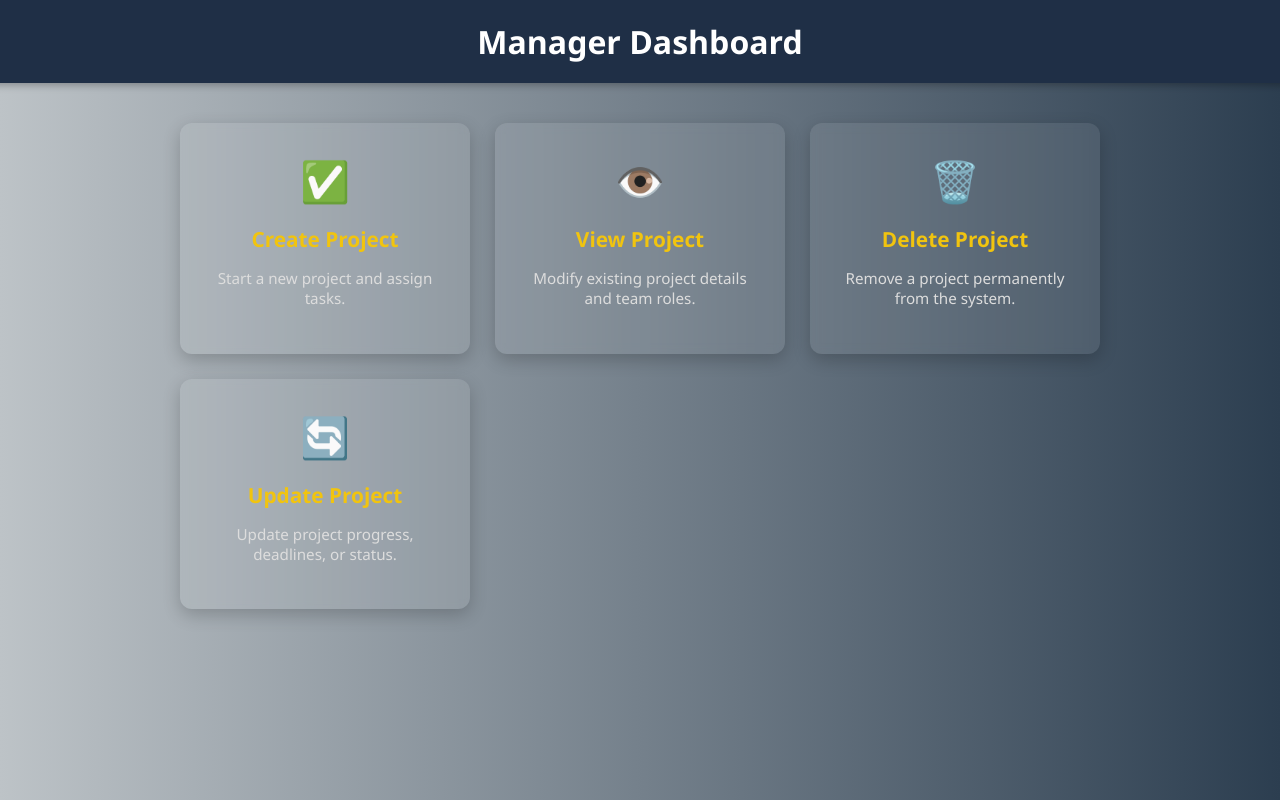
After one commit to kadambari-1110/Project-and-Task-Management, a Django app: page /manager_dashboard in a window 1280 px wide. The commit adds this page. Run offline with Django 5.2, Linux system fonts and the light colour scheme.

Commit message:
Frond end

```diff
--- a/myapp/models.py
+++ b/myapp/models.py
@@ -18,7 +18,7 @@ class task(models.Model):
     name = models.CharField(max_length=20)
     description = models.CharField(max_length=100)
     members = models.ForeignKey(User,on_delete=models.CASCADE,related_name="member")
-    status = models.CharField(choices=[('Pending','Pending'),('Completed','Completed')])
+    status = models.CharField(choices=[('Pending','Pending'),('Completed','Completed')],max_length=100)
     deadline = models.DateTimeField()
 
     def __str__(self):
--- a/myapp/urls.py
+++ b/myapp/urls.py
@@ -3,5 +3,12 @@ from django.urls import path,include
 from .import views
 
 urlpatterns = [
+    path('', views.home),
+    path('index',views.index),
+    path('login',views.login),
+    path('manager_dashboard',views.manager_dashboard),
+    path('team_lead_dashboard',views.team_lead_dashboard),
+    path('member_dashboard',views.member_dashboard),
+
 
 ]
--- a/myapp/views.py
+++ b/myapp/views.py
@@ -1,3 +1,24 @@
 from django.shortcuts import render,HttpResponse
+from.models import project,task
 
-# Create your views here.
+def home(request):
+    return render(request,"home.html")
+
+def login(request):
+    return render(request, "login.html")
+
+
+
+def index(request):
+    return render(request, "index.html")
+
+
+def manager_dashboard(request):
+    return render(request,"manager_dashboard.html")
+
+def team_lead_dashboard(request):
+    return render(request,"team_lead_dashboard.html")
+
+
+def member_dashboard(request):
+    return render(request,"member_dashboard.html")
--- /dev/null
+++ b/templates/manager_dashboard.html
@@ -0,0 +1,108 @@
+<!DOCTYPE html>
+<html lang="en">
+<head>
+    <meta charset="UTF-8" />
+    <meta name="viewport" content="width=device-width, initial-scale=1.0" />
+    <title>Manager Dashboard</title>
+     <style>
+        body {
+            margin: 0;
+            font-family: 'Segoe UI', Tahoma, Geneva, Verdana, sans-serif;
+            background: linear-gradient(to right, #bdc3c7, #2c3e50);
+            color: #fff;
+            display: flex;
+            flex-direction: column;
+            align-items: center;
+            min-height: 100vh;
+        }
+
+        header {
+            background-color: #1f2f46;
+            width: 100%;
+            padding: 20px;
+            text-align: center;
+            font-size: 2rem;
+            font-weight: bold;
+            box-shadow: 0 2px 8px rgba(0,0,0,0.3);
+        }
+
+        .dashboard-container {
+            display: grid;
+            grid-template-columns: repeat(auto-fit, minmax(220px, 1fr));
+            gap: 25px;
+            width: 100%;
+            max-width: 1000px;
+            padding: 40px;
+            box-sizing: border-box;
+        }
+
+        .card {
+            background-color: rgba(255, 255, 255, 0.08);
+            border-radius: 12px;
+            padding: 30px;
+            text-align: center;
+            box-shadow: 0 6px 18px rgba(0, 0, 0, 0.2);
+            backdrop-filter: blur(5px);
+            transition: transform 0.3s, box-shadow 0.3s;
+            cursor: pointer;
+        }
+
+        .card:hover {
+            transform: translateY(-6px);
+            box-shadow: 0 10px 25px rgba(0, 0, 0, 0.4);
+        }
+
+        .icon {
+            font-size: 2.5rem;
+            margin-bottom: 15px;
+        }
+
+        .card h2 {
+            font-size: 1.3rem;
+            margin-bottom: 10px;
+            color: #f1c40f;
+        }
+
+        .card p {
+            font-size: 0.95rem;
+            color: #ddd;
+        }
+
+        footer {
+            margin-top: auto;
+            padding: 20px;
+            font-size: 0.9rem;
+            color: #ccc;
+        }
+    </style>
+</head>
+<body>
+
+    <header>Manager Dashboard</header>
+
+    <div class="dashboard-container">
+        <div class="card" onclick="location.href='create_project.html'">
+            <div class="icon">✅</div>
+            <h2>Create Project</h2>
+            <p>Start a new project and assign tasks.</p>
+        </div>
+        <div class="card" onclick="location.href='edit_project.html'">
+            <div class="icon">👁️</div>
+            <h2>View Project</h2>
+            <p>Modify existing project details and team roles.</p>
+        </div>
+        <div class="card" onclick="location.href='delete_project.html'">
+            <div class="icon">🗑️</div>
+            <h2>Delete Project</h2>
+            <p>Remove a project permanently from the system.</p>
+        </div>
+        <div class="card" onclick="location.href='update_project.html'">
+            <div class="icon">🔄</div>
+            <h2>Update Project</h2>
+            <p>Update project progress, deadlines, or status.</p>
+        </div>
+    </div>
+
+
+</body>
+</html>
```
Also changed, not shown: templates/home.html (added, +11 -0 lines), templates/index.html (+96 -5 lines), templates/login.html (added, +36 -0 lines), templates/member_dashboard.html (added, +100 -0 lines), templates/team_lead_dashboard.html (added, +112 -0 lines), db.sqlite3, myapp/migrations/0004_alter_task_status.py (added).
